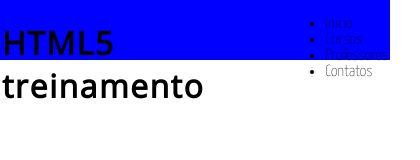
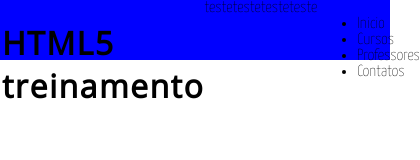
Before and after one commit to eduardocarneiro/frontend, a plain HTML site: page programacao-web-html5-css3-javascript_canal-hugo-vasconcelos/index.html in a window 390 px wide. Shown: the whole page, 420 px wide, since content can reach past the window. Drawn offline with nearby package versions, Linux system fonts and the light colour scheme.

Commit message:
added Aula19 - icone para menu mobile

```diff
--- a/programacao-web-html5-css3-javascript_canal-hugo-vasconcelos/index.html
+++ b/programacao-web-html5-css3-javascript_canal-hugo-vasconcelos/index.html
@@ -13,6 +13,11 @@
     <header class="header">
         <div class="conteudo">
             <h1  class="logo">HTML5 treinamento</h1>
+            <span class="icon-menu" id="btn-menu"> teste</span>
+            <span class="icon-menu" id="btn-menu"> teste</span>
+            <span class="icon-menu" id="btn-menu"> teste</span>
+            <span class="icon-menu" id="btn-menu"> teste</span>
+
             <nav class="nav" id="nav">
                 <ul class="menu">
                     <li class="menu_item select">Inicio</li>
```
